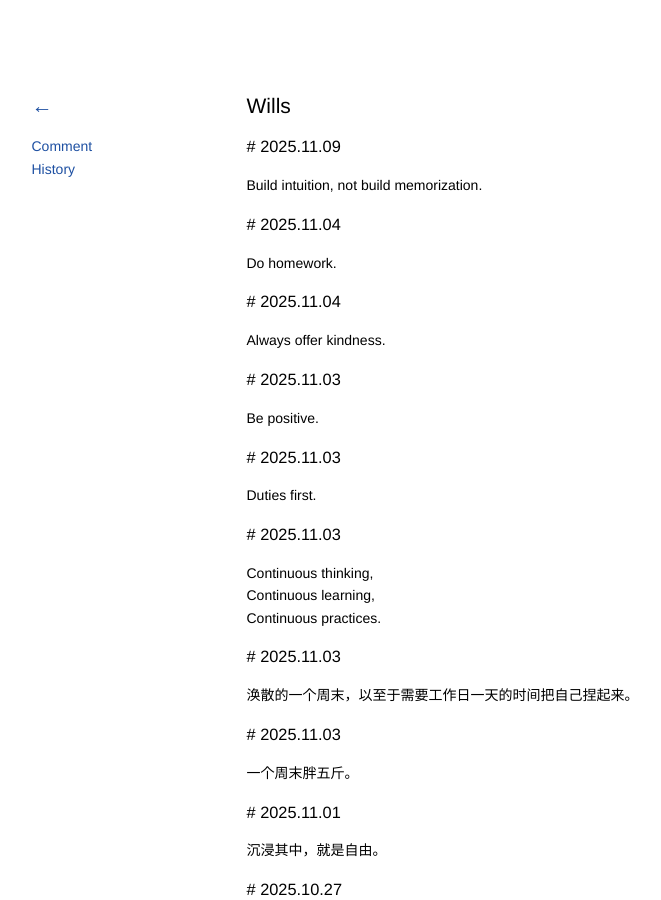
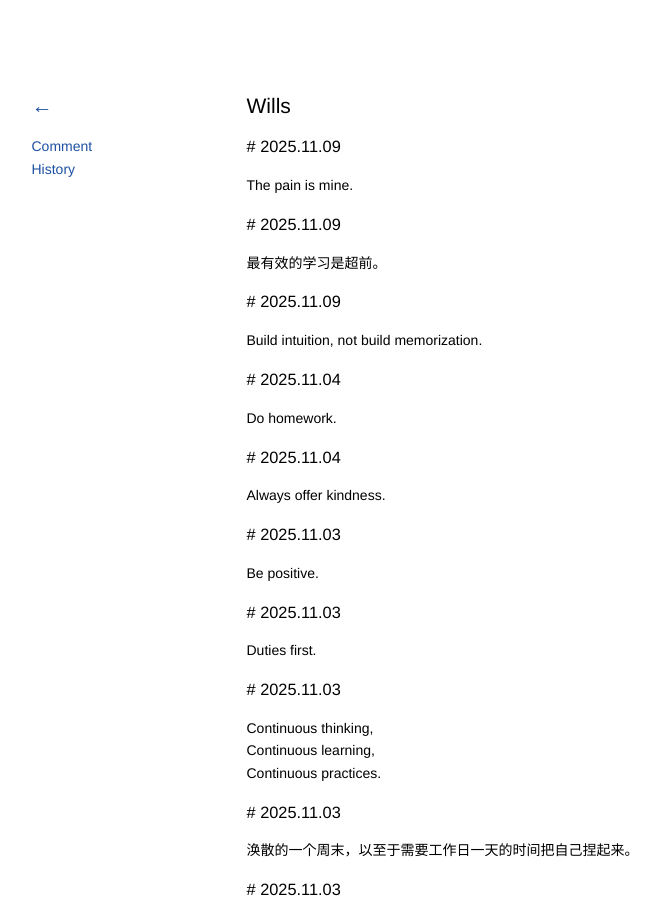
Before and after one commit to kidlj/awei, a Jekyll site: the page built from _wiki/wills.md, in a window 1280 px wide and 900 px high. Shown: the whole window, without its empty margins (101-762 px from the left). Built offline with Jekyll 4.4.1, drawn with Linux system fonts in a browser that asks for light colours.

Commit message:
update wills

```diff
--- a/_wiki/wills.md
+++ b/_wiki/wills.md
@@ -1,6 +1,14 @@
 ---
 title: Wills
 ---
+
+### 2025.11.09
+
+The pain is mine.
+
+### 2025.11.09
+
+最有效的学习是超前。
 
 ### 2025.11.09
 
```
